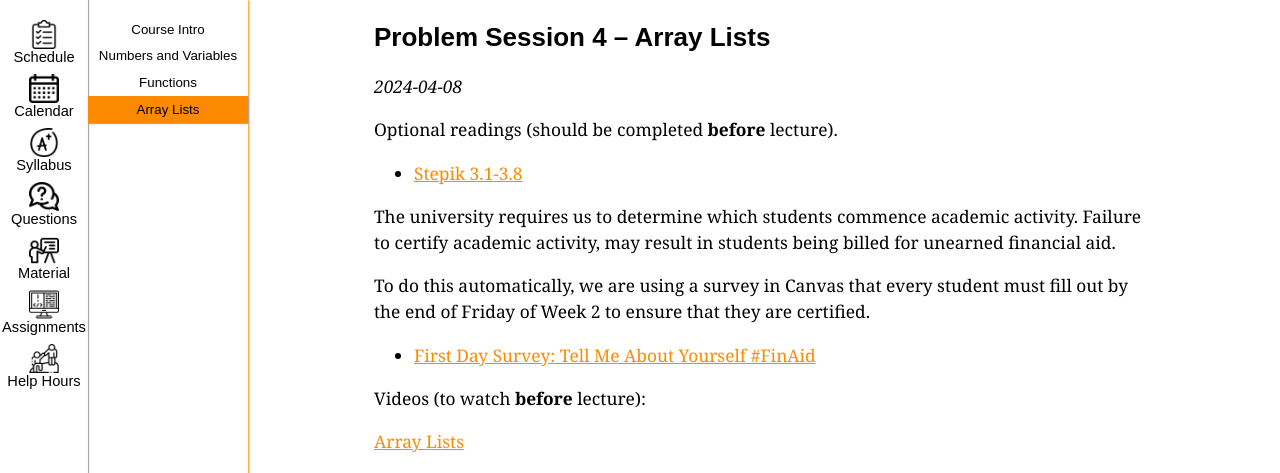
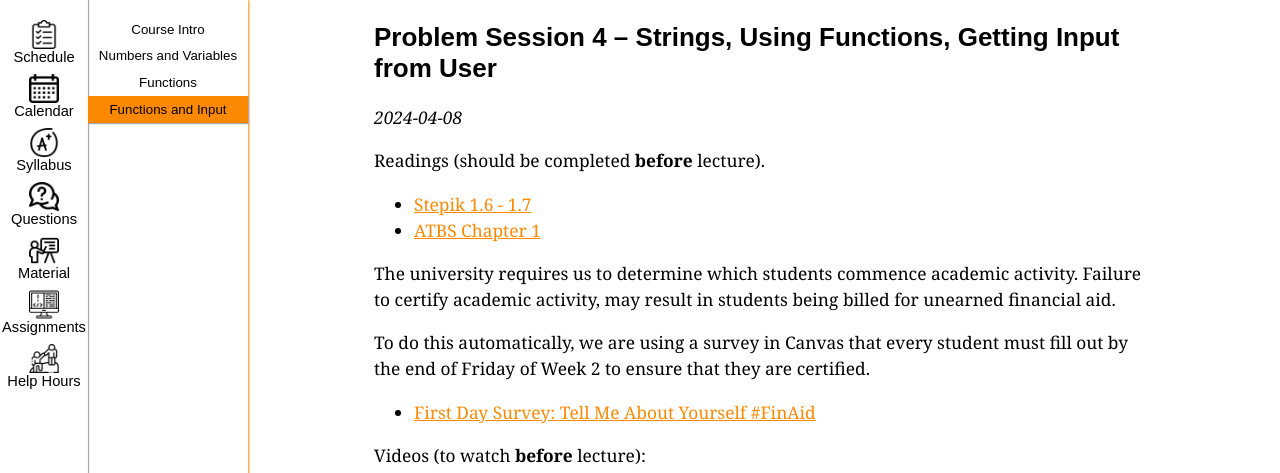
Before and after one commit to ucsd-cse8a-sp24/ucsd-cse8a-sp24.github.io, a Jekyll site: the page built from _lectures/lecture4.md, in a window 1280 px wide and 1400 px high. Shown: the top 473 px of the window. Built offline with Jekyll 4.4.1, drawn with Linux system fonts in a browser that asks for light colours; some of the changed text lies outside the part shown; grey boxes are pictures that could not be loaded.

Commit message:
Update lecture4.md

```diff
--- a/_lectures/lecture4.md
+++ b/_lectures/lecture4.md
@@ -1,24 +1,31 @@
 ---
 layout: with-sidebar
 index: 4
-name: Array Lists
+name: Functions and Input
 released-on: "2024-04-08"
 videos:
     - title: "Array Lists"
-      url: https://drive.google.com/file/d/1OIpP95dQEOsmtm_HRYxd9482Zj0dR54m
+      url:
+    - title: "Array Lists"
+      url:
+    - title: "Array Lists"
+      url:
+    - title: "Array Lists"
+      url:
 ---
 
-## Problem Session 4 – Array Lists
+## Problem Session 4 – Strings, Using Functions, Getting Input from User
 
 _{{ page.released-on }}_
 
-Optional readings (should be completed **before** lecture).
-- [Stepik 3.1-3.8](https://stepik.org/lesson/687833/step/1?unit=687068){:target="_blank"}
+Readings (should be completed **before** lecture).
+- [Stepik 1.6 - 1.7](https://stepik.org/lesson/567165/step/1?unit=561438){:target="_blank"}
+- [ATBS Chapter 1](https://automatetheboringstuff.com/2e/chapter1/){:target="_blank"}
 
 The university requires us to determine which students commence academic activity. Failure to certify academic activity, may result in students being billed for unearned financial aid.
 
 To do this automatically, we are using a survey in Canvas that every student must fill out by the end of Friday of Week 2 to ensure that they are certified.
-- [First Day Survey: Tell Me About Yourself #FinAid](https://canvas.ucsd.edu/courses/54785/quizzes/169125){:target="_blank"}
+- [First Day Survey: Tell Me About Yourself #FinAid](https://canvas.ucsd.edu/courses/54799/quizzes/170078){:target="_blank"}
 
 Videos (to watch **before** lecture):
 
@@ -30,12 +37,8 @@ Videos (to watch **before** lecture):
 
 ## Notes & Files from Pre-Lecture Videos
 
-[Pre-Lecture 4](https://github.com/ucsd-cse12-sp24/ucsd-cse12-sp24.github.io/tree/main/_pre-lectures/lecture-04){:target="_blank"}
-
-## Handout
-
-<iframe src="https://drive.google.com/file/d/11-kiN4IYihJCUXFsycNYGDtt5opto-rs/preview" width="640" height="480" allow="autoplay"></iframe>
+[Pre-Lecture 4](https://github.com/ucsd-cse8a-sp24/ucsd-cse8a-sp24.github.io/tree/main/_pre-lectures/lecture-04){:target="_blank"}
 
 ## Notes & Files from Live-Lecture
 
-[Lecture Notes](https://github.com/ucsd-cse12-sp24/ucsd-cse12-sp24.github.io/tree/main/_lectures/lecture-04){:target="_blank"}
+[Lecture Notes](https://github.com/ucsd-cse8a-sp24/ucsd-cse8a-sp24.github.io/tree/main/_lectures/lecture-04){:target="_blank"}
```
